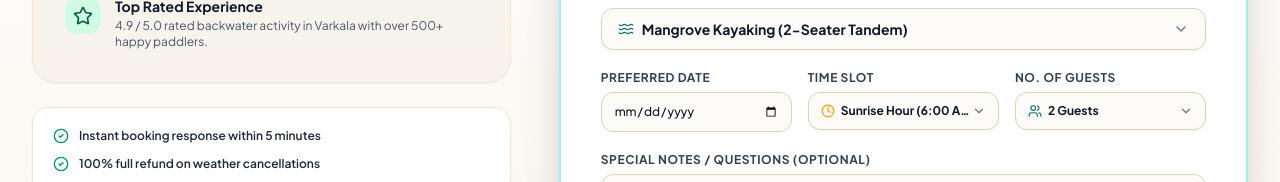
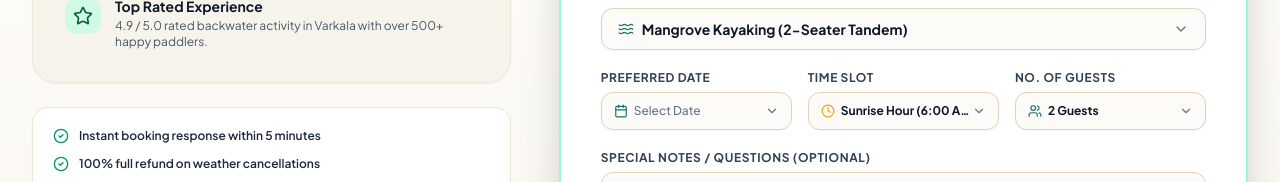
Before and after one commit to IsacSmile/nomadoo-varkala, a React (Vite) app: page / in a window 1280 px wide. Shown: the part 4359-4541 px from the top of the page. Built offline with nearby package versions, Linux system fonts and the light colour scheme; the HTML template or start-up script is replaced by a standard one.

Commit message:
Integrate custom luxury interactive calendar date picker into BookingSection

```diff
--- a/src/components/BookingSection.tsx
+++ b/src/components/BookingSection.tsx
@@ -1,6 +1,6 @@
 import React, { useState, useRef, useEffect } from 'react';
 import { WHATSAPP_NUMBER } from '../data/nomadooData';
-import { Calendar, Phone, User, Send, CheckCircle2, Shield, Compass, Star, ChevronDown, Clock, Users, Waves } from 'lucide-react';
+import { Calendar, Phone, User, Send, CheckCircle2, Shield, Compass, Star, ChevronDown, ChevronLeft, ChevronRight, Clock, Users, Waves } from 'lucide-react';
 import { WhatsappIcon } from './WhatsappIcon';
 
 export const BookingSection: React.FC = () => {
@@ -16,12 +16,17 @@ export const BookingSection: React.FC = () => {
   const [activityOpen, setActivityOpen] = useState(false);
   const [slotOpen, setSlotOpen] = useState(false);
   const [guestsOpen, setGuestsOpen] = useState(false);
+  const [calendarOpen, setCalendarOpen] = useState(false);
+
+  const today = new Date();
+  const [viewDate, setViewDate] = useState(new Date());
 
   const activityRef = useRef<HTMLDivElement>(null);
   const slotRef = useRef<HTMLDivElement>(null);
   const guestsRef = useRef<HTMLDivElement>(null);
+  const calendarRef = useRef<HTMLDivElement>(null);
 
-  // Close dropdowns on click outside
+  // Close dropdowns & calendar on click outside
   useEffect(() => {
     const handleClickOutside = (event: MouseEvent) => {
       if (activityRef.current && !activityRef.current.contains(event.target as Node)) {
@@ -33,10 +38,58 @@ export const BookingSection: React.FC = () => {
       if (guestsRef.current && !guestsRef.current.contains(event.target as Node)) {
         setGuestsOpen(false);
       }
+      if (calendarRef.current && !calendarRef.current.contains(event.target as Node)) {
+        setCalendarOpen(false);
+      }
     };
     document.addEventListener('mousedown', handleClickOutside);
     return () => document.removeEventListener('mousedown', handleClickOutside);
   }, []);
+
+  // Custom Calendar Helpers
+  const monthsList = [
+    "January", "February", "March", "April", "May", "June",
+    "July", "August", "September", "October", "November", "December"
+  ];
+  const daysOfWeek = ["Su", "Mo", "Tu", "We", "Th", "Fr", "Sa"];
+
+  const getDaysInMonth = (year: number, month: number) => {
+    return new Date(year, month + 1, 0).getDate();
+  };
+
+  const getFirstDayOfMonth = (year: number, month: number) => {
+    return new Date(year, month, 1).getDay();
+  };
+
+  const handlePrevMonth = () => {
+    setViewDate(new Date(viewDate.getFullYear(), viewDate.getMonth() - 1, 1));
+  };
+
+  const handleNextMonth = () => {
+    setViewDate(new Date(viewDate.getFullYear(), viewDate.getMonth() + 1, 1));
+  };
+
+  const formatDateString = (year: number, month: number, day: number) => {
+    const m = String(month + 1).padStart(2, '0');
+    const d = String(day).padStart(2, '0');
+    return `${year}-${m}-${d}`;
+  };
+
+  const formatDisplayDate = (dateStr: string) => {
+    if (!dateStr) return 'Select Date';
+    const parts = dateStr.split('-');
+    if (parts.length !== 3) return dateStr;
+    const d = new Date(parseInt(parts[0]), parseInt(parts[1]) - 1, parseInt(parts[2]));
+    return d.toLocaleDateString('en-US', { weekday: 'short', month: 'short', day: 'numeric' });
+  };
+
+  const setQuickDate = (daysToAdd: number) => {
+    const d = new Date();
+    d.setDate(d.getDate() + daysToAdd);
+    const dateStr = formatDateString(d.getFullYear(), d.getMonth(), d.getDate());
+    setDate(dateStr);
+    setCalendarOpen(false);
+  };
 
   const activitiesList = [
     { label: 'Mangrove Kayaking - 1-Seater (Single)', val: 'Mangrove Kayaking (1-Seater Single)' },
@@ -252,16 +305,135 @@ export const BookingSection: React.FC = () => {
 
               {/* Date, Time Slot & Guests */}
               <div className="grid grid-cols-1 sm:grid-cols-3 gap-4">
-                <div>
-                  <label className="block text-xs font-bold text-slate-700 uppercase tracking-wider mb-1.5">
-                    Preferred Date
+                {/* Custom Luxury Calendar Picker */}
+                <div ref={calendarRef} className="relative">
+                  <label className="block text-xs font-bold text-slate-700 uppercase tracking-wider mb-1.5 flex items-center justify-between">
+                    <span>Preferred Date</span>
+                    {date && (
+                      <button
+                        type="button"
+                        onClick={() => setDate('')}
+                        className="text-[10px] text-mangrove-700 hover:underline font-semibold"
+                      >
+                        Clear
+                      </button>
+                    )}
                   </label>
-                  <input
-                    type="date"
-                    value={date}
-                    onChange={(e) => setDate(e.target.value)}
-                    className="w-full bg-sand-50 border border-sand-300 focus:border-mangrove-600 focus:bg-white rounded-xl px-3 py-2.5 text-xs font-medium text-slate-900 outline-none transition-all"
-                  />
+
+                  <button
+                    type="button"
+                    onClick={() => setCalendarOpen(!calendarOpen)}
+                    className="w-full bg-sand-50 hover:bg-sand-100/80 border border-sand-300 focus:border-mangrove-600 focus:bg-white rounded-xl px-3 py-2.5 text-xs font-bold text-slate-900 outline-none transition-all flex items-center justify-between shadow-sm cursor-pointer"
+                  >
+                    <div className="flex items-center gap-1.5 truncate">
+                      <Calendar className="w-3.5 h-3.5 text-mangrove-700 shrink-0" />
+                      <span className={date ? 'text-slate-900 font-extrabold' : 'text-slate-500 font-medium'}>
+                        {formatDisplayDate(date)}
+                      </span>
+                    </div>
+                    <ChevronDown className={`w-3.5 h-3.5 text-slate-500 transition-transform duration-200 shrink-0 ${calendarOpen ? 'rotate-180' : ''}`} />
+                  </button>
+
+                  {calendarOpen && (
+                    <div className="absolute top-full left-0 mt-1.5 bg-white border border-sand-300 rounded-2xl shadow-2xl p-3.5 z-40 animate-fadeIn w-72 sm:w-80">
+
+                      {/* Quick Chips */}
+                      <div className="flex items-center gap-1.5 pb-2.5 mb-2.5 border-b border-sand-200 overflow-x-auto">
+                        <button
+                          type="button"
+                          onClick={() => setQuickDate(0)}
+                          className="px-2.5 py-1 bg-mangrove-100 hover:bg-mangrove-200 text-mangrove-900 text-[10px] font-extrabold rounded-lg shrink-0 transition-colors"
+                        >
+                          Today
+                        </button>
+                        <button
+                          type="button"
+                          onClick={() => setQuickDate(1)}
+                          className="px-2.5 py-1 bg-sand-100 hover:bg-sand-200 text-slate-800 text-[10px] font-bold rounded-lg shrink-0 transition-colors"
+                        >
+                          Tomorrow
+                        </button>
+                        <button
+                          type="button"
+                          onClick={() => setQuickDate(2)}
+                          className="px-2.5 py-1 bg-sand-100 hover:bg-sand-200 text-slate-800 text-[10px] font-bold rounded-lg shrink-0 transition-colors"
+                        >
+                          In 2 Days
+                        </button>
+                      </div>
+
+                      {/* Month & Year Navigation Header */}
+                      <div className="flex items-center justify-between mb-2 px-1">
+                        <button
+                          type="button"
+                          onClick={handlePrevMonth}
+                          className="p-1 rounded-lg hover:bg-sand-100 text-slate-600 transition-colors"
+                        >
+                          <ChevronLeft className="w-4 h-4" />
+                        </button>
+                        <span className="text-xs font-black text-slate-900">
+                          {monthsList[viewDate.getMonth()]} {viewDate.getFullYear()}
+                        </span>
+                        <button
+                          type="button"
+                          onClick={handleNextMonth}
+                          className="p-1 rounded-lg hover:bg-sand-100 text-slate-600 transition-colors"
+                        >
+                          <ChevronRight className="w-4 h-4" />
+                        </button>
+                      </div>
+
+                      {/* Days of Week Header */}
+                      <div className="grid grid-cols-7 gap-1 text-center mb-1">
+                        {daysOfWeek.map((day) => (
+                          <span key={day} className="text-[10px] font-bold text-slate-400 uppercase">
+                            {day}
+                          </span>
+                        ))}
+                      </div>
+
+                      {/* Calendar Days Grid */}
+                      <div className="grid grid-cols-7 gap-1 text-center">
+                        {/* Empty padding cells */}
+                        {[...Array(getFirstDayOfMonth(viewDate.getFullYear(), viewDate.getMonth()))].map((_, i) => (
+                          <div key={`empty-${i}`} className="h-8" />
+                        ))}
+
+                        {/* Day cells */}
+                        {[...Array(getDaysInMonth(viewDate.getFullYear(), viewDate.getMonth()))].map((_, i) => {
+                          const dayNum = i + 1;
+                          const cellDateStr = formatDateString(viewDate.getFullYear(), viewDate.getMonth(), dayNum);
+                          const isSelected = date === cellDateStr;
+
+                          // Check if past date
+                          const cellDateObj = new Date(viewDate.getFullYear(), viewDate.getMonth(), dayNum, 23, 59, 59);
+                          const isPast = cellDateObj < new Date(today.getFullYear(), today.getMonth(), today.getDate());
+
+                          return (
+                            <button
+                              key={dayNum}
+                              type="button"
+                              disabled={isPast}
+                              onClick={() => {
+                                setDate(cellDateStr);
+                                setCalendarOpen(false);
+                              }}
+                              className={`h-8 w-8 mx-auto rounded-xl text-xs font-bold transition-all flex items-center justify-between justify-center ${
+                                isPast
+                                  ? 'text-slate-300 cursor-not-allowed line-through opacity-50'
+                                  : isSelected
+                                  ? 'bg-mangrove-900 text-white font-extrabold shadow-md scale-105'
+                                  : 'hover:bg-mangrove-100 text-slate-800 hover:text-mangrove-950'
+                              }`}
+                            >
+                              {dayNum}
+                            </button>
+                          );
+                        })}
+                      </div>
+
+                    </div>
+                  )}
                 </div>
 
                 {/* Custom Time Slot Dropdown */}
```
Also changed, not shown: 1 other file (tests, documents, lock files or other folders).
